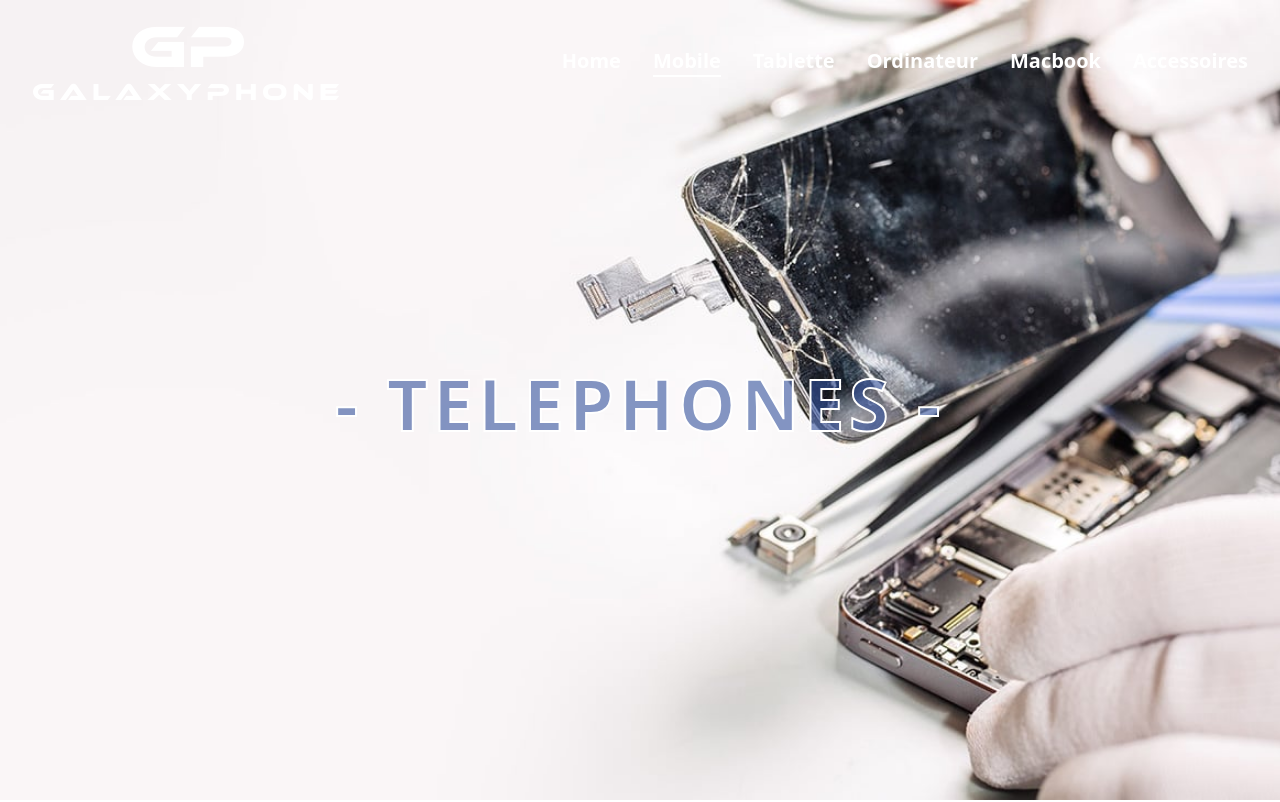
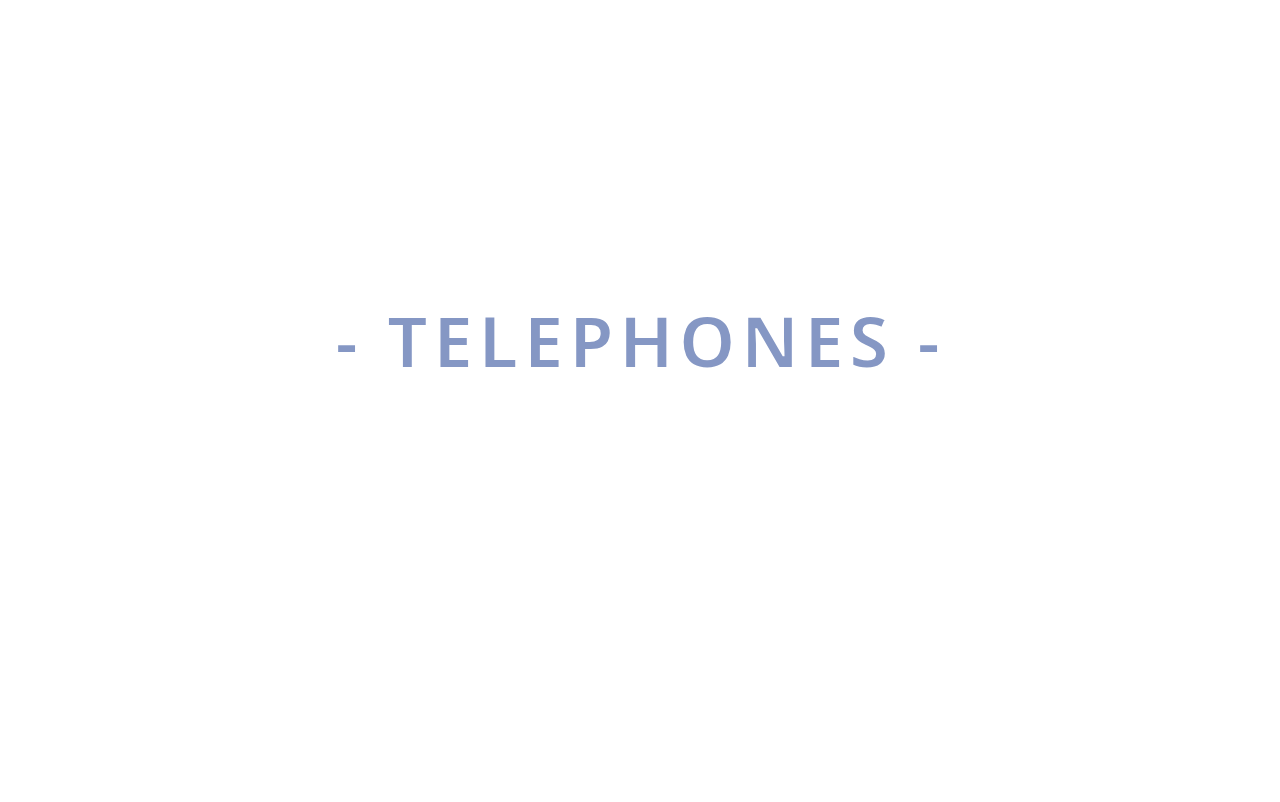
Before and after one commit to thas93/galaxy-phone, a Next.js app: page /mobile in a window 1280 px wide. Shown: the top 802 px of the page. Built offline with nearby package versions, Linux system fonts and the light colour scheme.

Commit message:
hook error

```diff
--- a/package.json
+++ b/package.json
@@ -14,7 +14,8 @@
     "postcss": "^8.5.1",
     "react": "^19.0.0",
     "react-dom": "^19.0.0",
-    "tailwindcss": "^4.0.6"
+    "tailwindcss": "^4.0.6",
+    "vercel": "^41.1.4"
   },
   "devDependencies": {
     "@eslint/eslintrc": "^3",
--- a/src/app/home/page.tsx
+++ b/src/app/home/page.tsx
@@ -1,14 +1,10 @@
 "use client";
-import { useEffect } from "react";
-import { useBackground } from "@/context/BackgroundContext";
+
+
 import Image from "next/image";
 
 const home = () => {
-  const { setBgClass } = useBackground();
 
-  useEffect(() => {
-    setBgClass("bg-gradient-to-r from-slate-900 to-slate-700 bg-cover bg-center");
-  }, [setBgClass]);
   return (
     <div className="flex flex-col justify-between  w-full">
       <div className="flex flex-col justify-between w-full font-extrabold text-white tracking-[0.6rem] text-8xl p-10">
--- a/src/app/mobile/page.tsx
+++ b/src/app/mobile/page.tsx
@@ -1,15 +1,10 @@
 "use client";
 
-import Image from "next/image";
-import { useEffect } from "react";
-import { useBackground } from "@/context/BackgroundContext";
+// import Image from "next/image";
+
 const mobile = () => {
 
-   const { setBgClass } = useBackground();
 
-  useEffect(() => {
-    setBgClass("bg-[url('/images/bg-10.jpg')] bg-cover bg-center");
-  }, [setBgClass]);
 
   return (
     <div className="flex flex-col justify-evenly items-center content-around w-full h-full ">
--- a/src/app/tablette/page.tsx
+++ b/src/app/tablette/page.tsx
@@ -1,13 +1,8 @@
 "use client";
-import { useEffect } from "react";
-import { useBackground } from "@/context/BackgroundContext";
+
 
 const tablette = () => {
-  const { setBgClass } = useBackground();
 
-  useEffect(() => {
-    setBgClass("bg-[url('/images/bg-tab.jpg')] bg-cover bg-center");
-  }, [setBgClass]);
 
   return (
     <div className="flex flex-col justify-between items-center content-around w-full h-full">
```
Also changed, not shown: src/app/layout.tsx (+4 -4 lines), 2 other files (tests, documents, lock files or other folders).
